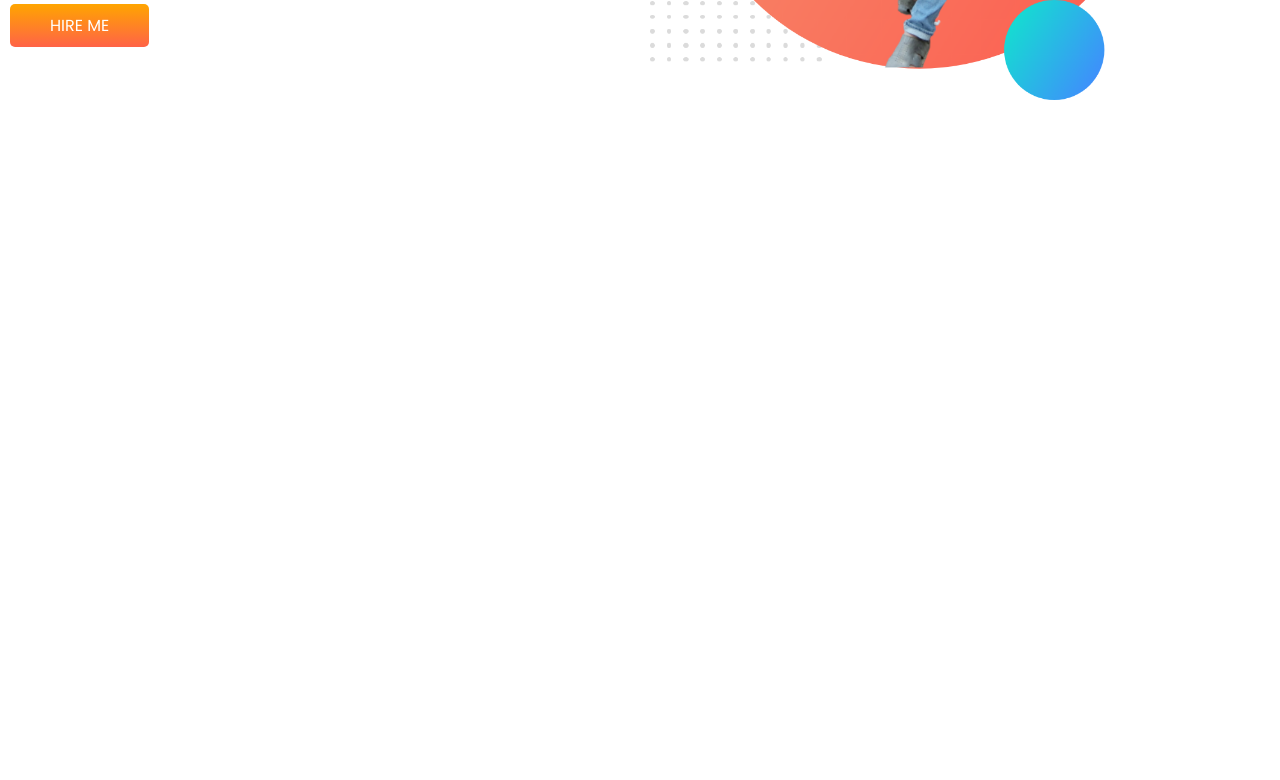
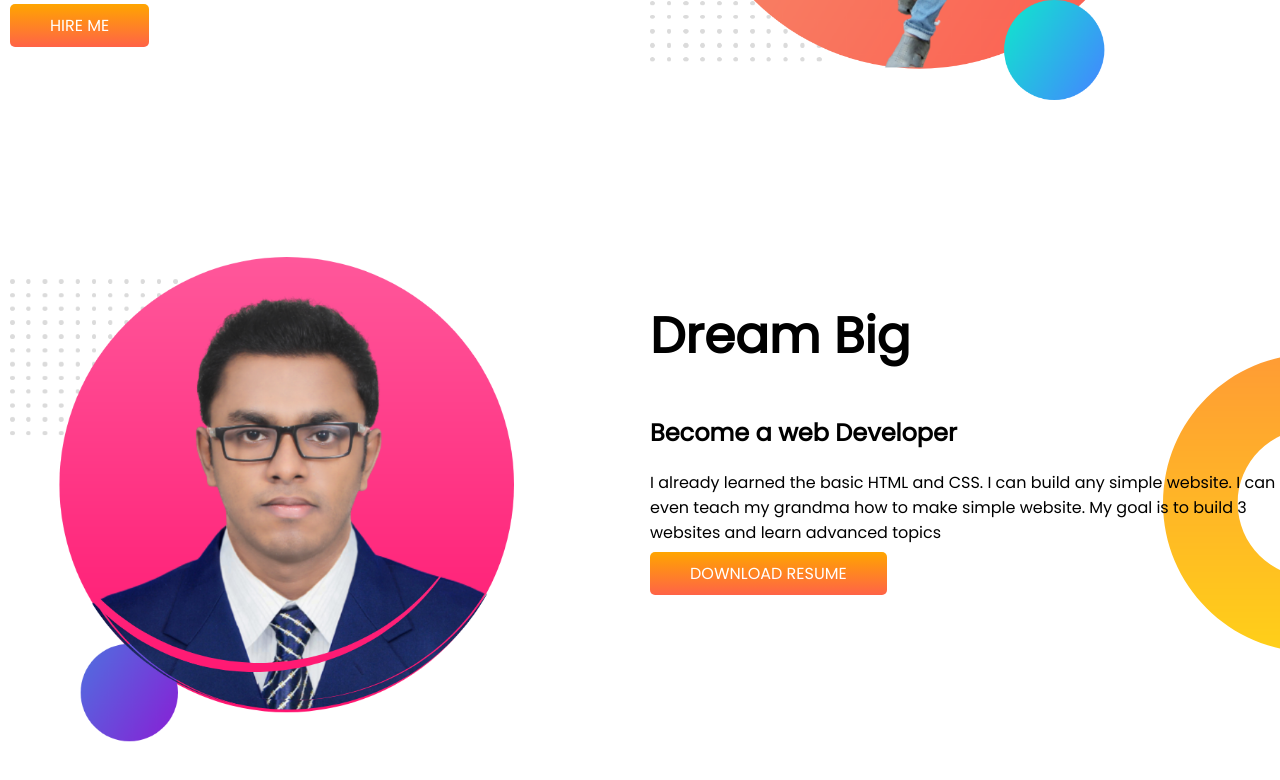
Before and after one commit to rajbalaraj/developer-portfolio, a plain HTML site: page index.html in a window 1280 px wide. Shown: the part 400-1180 px from the top of the page. Before the commit the page ends 800 px from the top, so only its background shows below. Drawn offline with Linux system fonts and the light colour scheme.

Commit message:
dream added

```diff
--- a/index.html
+++ b/index.html
@@ -30,6 +30,20 @@
             <img src="images/raj1.png" alt="">
         </div>
     </section>
+    <section class="dream-big">
+        <div class="half-width">
+            <img src="images/raj3.png" alt="">
+        </div>
+        <div class="half-width">
+            <h1>Dream Big</h1>
+            <h2>Become a web Developer</h2>
+            <p>I already learned the basic HTML and CSS. I can build any simple website. I can even teach my grandma how
+                to make simple website. My goal is to build 3 websites and learn advanced topics</p>
+
+            <a class="link-button" target="_blank" href="">DOWNLOAD RESUME</a>
+        </div>
+
+    </section>
 
 </body>
 
--- a/style.css
+++ b/style.css
@@ -13,6 +13,7 @@
 
 section {
     display: flex;
+    margin-bottom: 150px;
 }
 
 .half-width {
@@ -37,3 +38,9 @@
     background-image: url(images/top-banner.png);
     background-repeat: no-repeat;
 }
+
+.dream-big {
+    background-image: url(images/dream-bg.png);
+    background-repeat: no-repeat;
+    background-position: right;
+}
```
Also changed, not shown: images/raj3.png (added), showOff/raj2.png (added).
